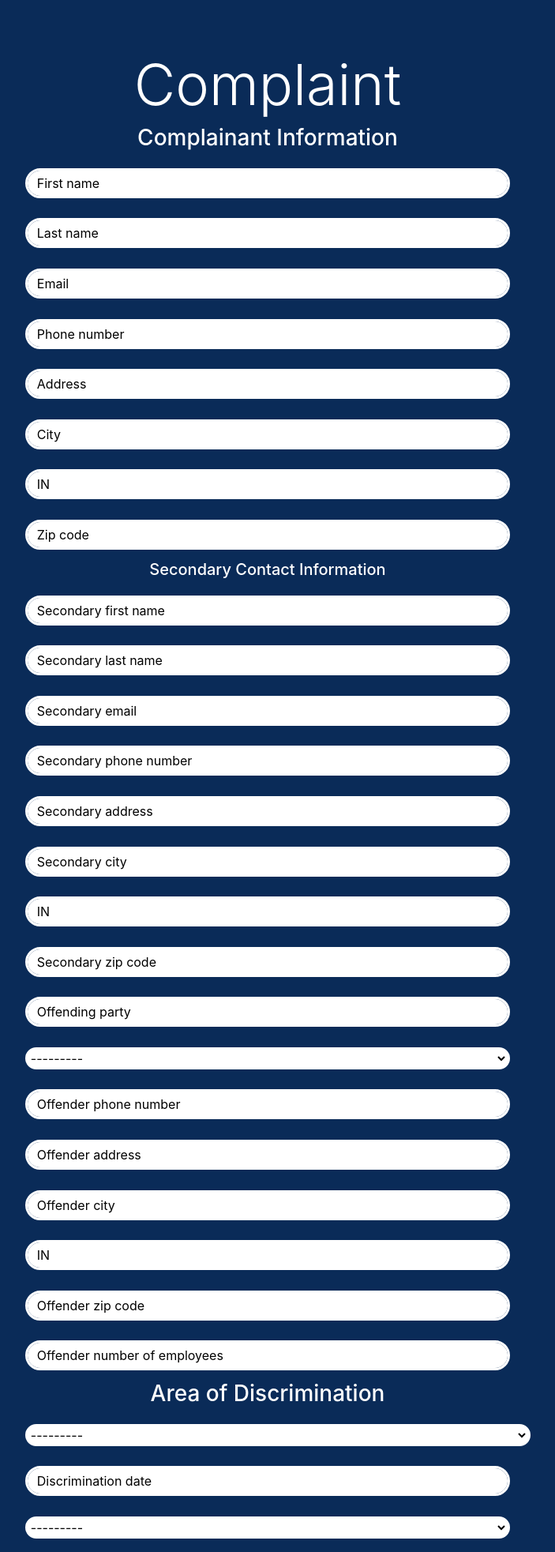
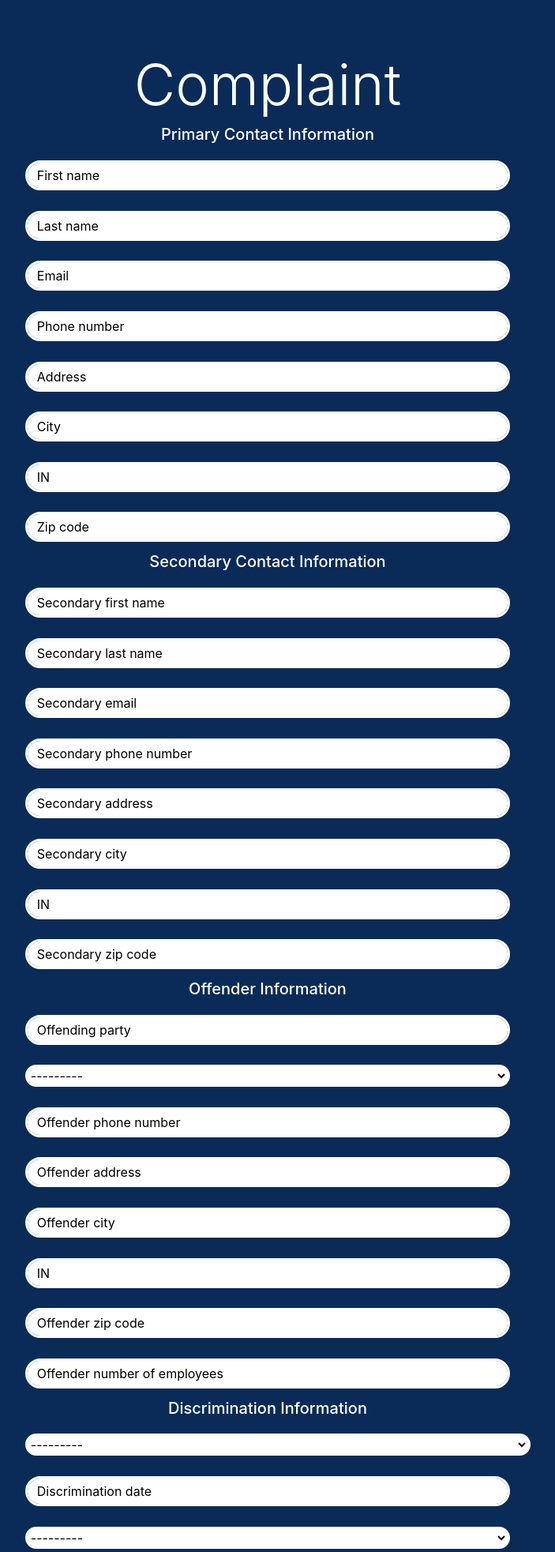
Before and after one commit to CHSCodeForChange/ICRC-Backend, a Django app: page / in a window 1280 px wide. Shown: the top 1965 px of the page at 79% size, without its empty margins (301-1004 px from the left). Run offline with Django 3.2, Linux system fonts and the light colour scheme; some libraries are stand-ins or nearby versions.

Commit message:
Front end improvements

```diff
--- a/resources/templates/form.html
+++ b/resources/templates/form.html
@@ -12,23 +12,26 @@
         {% csrf_token %}
         {% for field in form %}
             {% if forloop.counter == 1 %}
-              <h3 class="display-5" style="color: white">Complainant Information</h3>
+              <h5 class="display-5" style="color: white">Primary Contact Information</h3>
             {% endif %}
             {% if forloop.counter == 9 %}
               <h5 class="display-7" style="color: white">Secondary Contact Information</h5>
             {% endif %}
+            {% if forloop.counter == 17 %}
+              <h5 class="display-7" style="color: white">Offender Information</h5>
+            {% endif %}
             {% if forloop.counter == 25 %}
-              <h3 class="display-5" style="color: white">Area of Discrimination</h3>
+              <h5 class="display-5" style="color: white">Discrimination Information</h5>
             {% endif %}
             {% if forloop.counter == 29 %}
-              <h3 class="display-5" style="color: white">Grievance or Other Action Filed Regarding This Matter</h3>
+              <h5 class="display-5" style="color: white">Action Filed</h5>
             {% endif %}
             {% if forloop.counter == 34 %}
-              <h3 class="display-5" style="color: white">Statement of Allegations</h3>
+              <h5 class="display-5" style="color: white">Statement of Allegations</h5>
             {% endif %}
             {% if forloop.counter == 35 %}
-              <h3 class="display-5" style="color: white">Affirmation</h3>
-              <h5 class="display-7" style="color: white">I affirm, under the penalties for perjury that the foregoing representations are true.</h5>
+              <h5 class="display-5" style="color: white">Affirmation</h5>
+              <p class="display-7" style="color: white">I affirm, under the penalties for perjury that the foregoing representations are true.</p>
             {% endif %}
             <div class="row">
                 {{field}}
@@ -41,6 +44,6 @@
             {% endfor %}
         {% endfor %}
 
-        <button class="btn btn-primary btn-block" type="submit">Submit</button>
+        <button class="btn btn-primary" type="submit">Submit</button>
     </form>
 </body>
```
Also changed, not shown: requirements.txt (added, +8 -0 lines), 3 other files.
